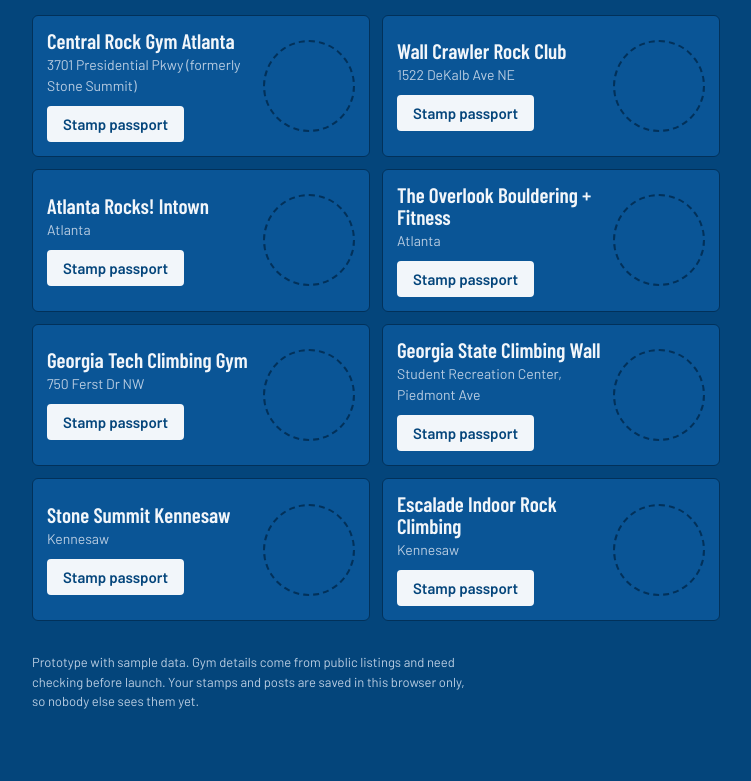
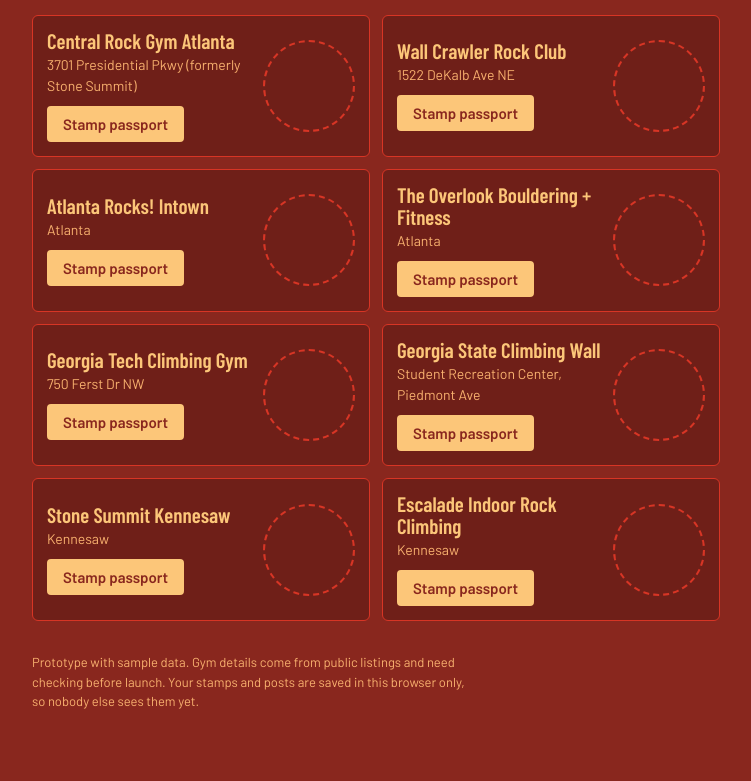
Before and after one commit to Amc0925/Crag-pass, a plain HTML site: page index.html in a window 1280 px wide. Shown: the part 318-1099 px from the top of the page, without its empty margins (264-1015 px from the left). Drawn offline with nearby package versions, Linux system fonts and the light colour scheme.

Commit message:
Change color scheme variables in index.html
Updated CSS variables for dark theme colors.

```diff
--- a/index.html
+++ b/index.html
@@ -7,7 +7,7 @@
 <link rel="preconnect" href="https://fonts.googleapis.com">
 <link href="https://fonts.googleapis.com/css2?family=Barlow+Condensed:wght@600;700&family=Barlow:wght@400;500;600&display=swap" rel="stylesheet">
 <style>
-:root{--bg:#04457b;--surface:#0A5596;--ink:#F2F6FA;--muted:#B9CDE2;--line:#02315A;--clay:#FFA88C;--stamp:#CFE3FF;--pine:#258463;color-scheme:dark;box-sizing:border-box;padding-top:env(safe-area-inset-top,0px);padding-bottom:env(safe-area-inset-bottom,0px)}
+:root{--bg:#89271e;--surface:#6f1f18;--ink:#fcc679;--muted:#f8b16f;--line:#d73525;--clay:#89e3c6;--stamp:#89e3c6;--pine:#89e3c6;color-scheme:dark;box-sizing:border-box;padding-top:env(safe-area-inset-top,0px);padding-bottom:env(safe-area-inset-bottom,0px)}
 @media (prefers-color-scheme:dark){:root:not([data-theme="light"]){--bg:#11171C;--surface:#1B242C;--ink:#E7ECEF;--muted:#9AA8B3;--line:#2E3A44;--clay:#E0765F;--stamp:#8FB0EA;--pine:#7DC2A5;color-scheme:dark}}
 :root[data-theme="dark"]{--bg:#11171C;--surface:#1B242C;--ink:#E7ECEF;--muted:#9AA8B3;--line:#2E3A44;--clay:#E0765F;--stamp:#8FB0EA;--pine:#7DC2A5;color-scheme:dark}
 html{scroll-padding-top:env(safe-area-inset-top,0px)}
```
